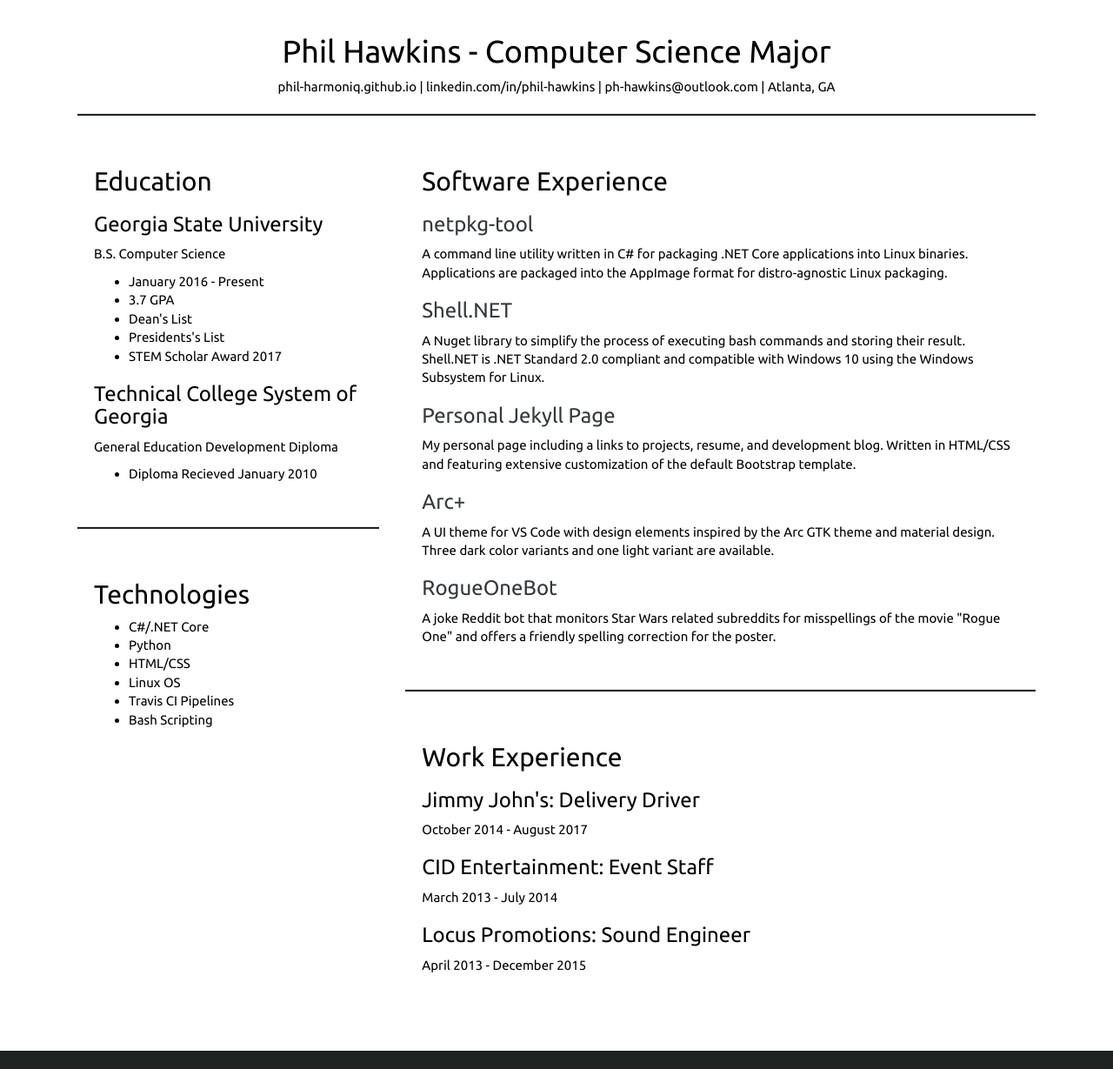
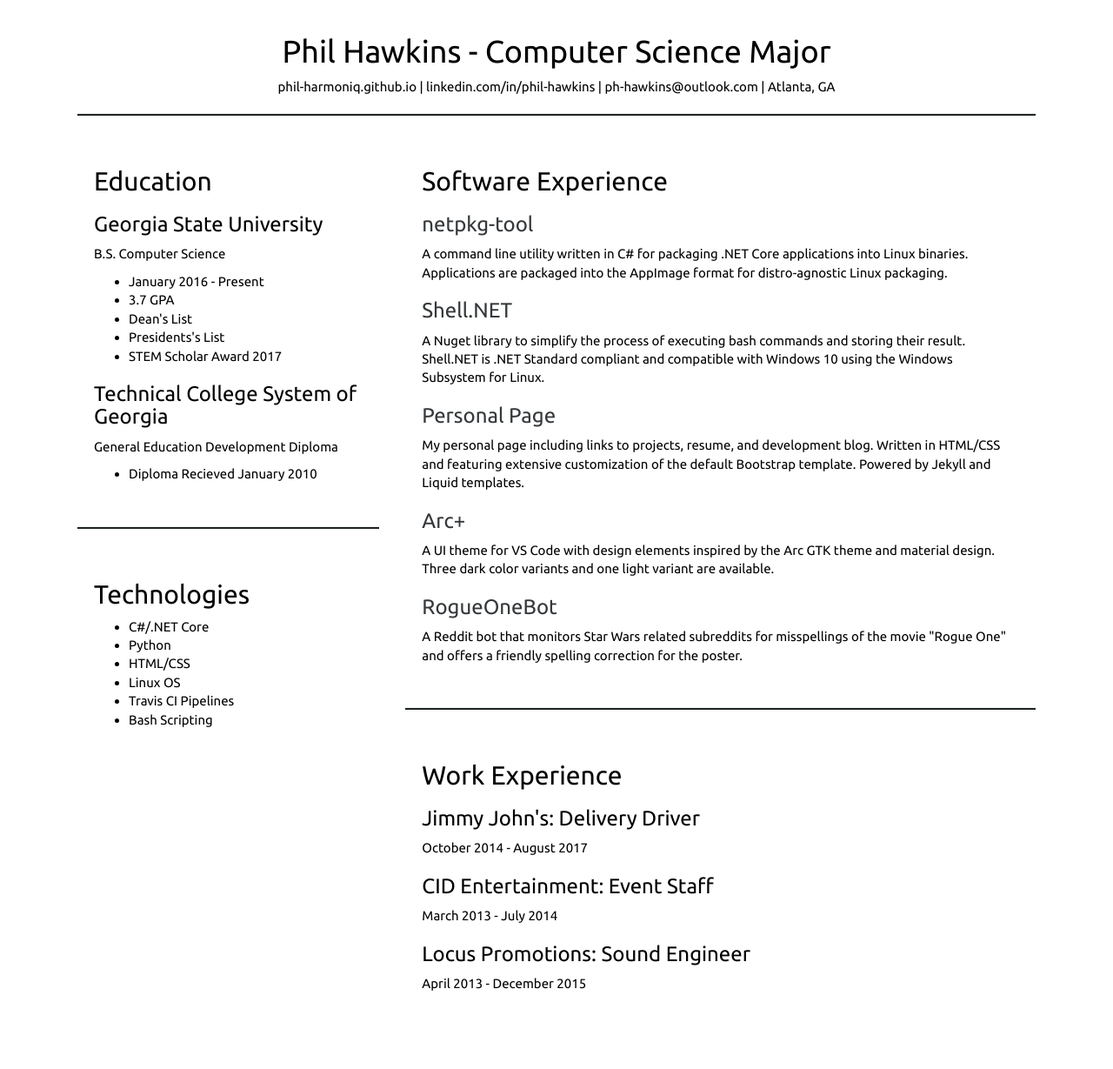
Before and after one commit to phil-harmoniq/phil-harmoniq.github.io, a Jekyll site: the page built from resume-print.html, in a window 1280 px wide. Shown: the whole page at 87% size. Built offline with Jekyll 4.4.1, drawn with Linux system fonts in a browser that asks for light colours; nearby versions of some CDN libraries; before the commit the page ends 1208 px from its top, so only the background shows below that.

Commit message:
Update info

```diff
--- a/_includes/resume-template.html
+++ b/_includes/resume-template.html
@@ -51,13 +51,14 @@
       <h3><a href="https://github.com/phil-harmoniq/Shell.NET">Shell.NET</a></h3>
       <p>
         A Nuget library to simplify the process of executing bash commands and storing their result.
-        Shell.NET is .NET Standard 2.0 compliant and compatible with Windows 10 using the Windows Subsystem for Linux.
+        Shell.NET is .NET Standard compliant and compatible with Windows 10 using the Windows Subsystem for Linux.
       </p>
 
-      <h3><a href="https://github.com/phil-harmoniq/phil-harmoniq.github.io">Personal Jekyll Page</a></h3>
+      <h3><a href="https://github.com/phil-harmoniq/phil-harmoniq.github.io">Personal Page</a></h3>
       <p>
-        My personal page including a links to projects, resume, and development blog.
+        My personal page including links to projects, resume, and development blog.
         Written in HTML/CSS and featuring extensive customization of the default Bootstrap template.
+        Powered by Jekyll and Liquid templates.
       </p>
 
       <h3><a href="https://github.com/phil-harmoniq/arc-plus">Arc+</a></h3>
@@ -68,7 +69,7 @@
 
       <h3><a href="https://github.com/phil-harmoniq/RogueOneBot">RogueOneBot</a></h3>
       <p>
-        A joke Reddit bot that monitors Star Wars related subreddits for misspellings of the movie "Rogue One"
+        A Reddit bot that monitors Star Wars related subreddits for misspellings of the movie "Rogue One"
         and offers a friendly spelling correction for the poster.
       </p>
     </div>
```
